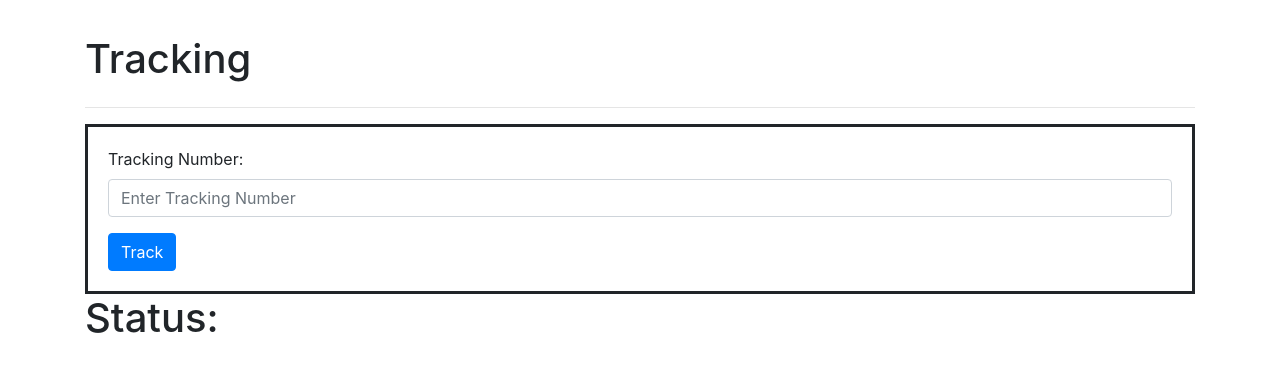
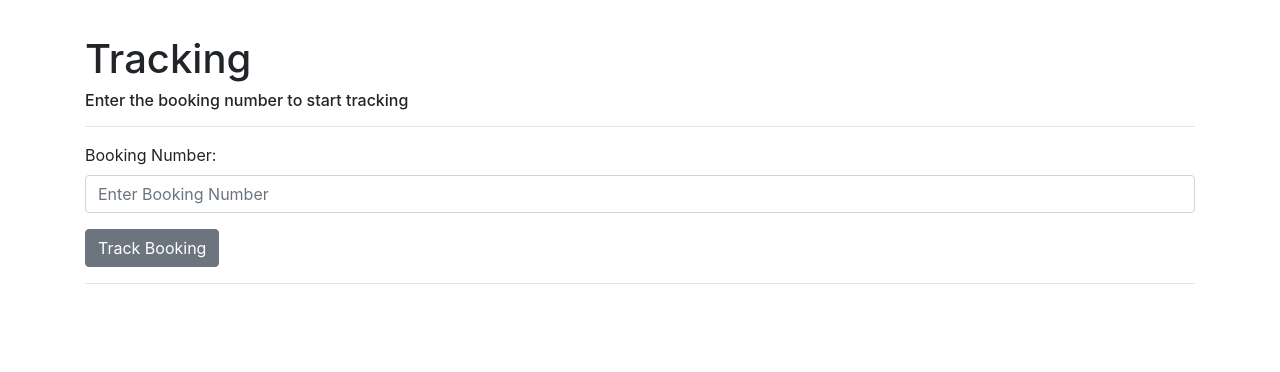
Before and after one commit to sanoj23/cargopal, a React (Create React App) app in the folder cargoPal/ClientApp/: page /tracking in a window 1280 px wide. Shown: the top 372 px of the page. Built offline with nearby package versions, Linux system fonts and the light colour scheme.

Commit message:
Tracking Screen Completed

```diff
--- a/cargoPal/ClientApp/src/components/tracking.jsx
+++ b/cargoPal/ClientApp/src/components/tracking.jsx
@@ -1,37 +1,77 @@
-import React from 'react';
+import React, { Component } from 'react';
+import { connect } from 'react-redux';
 import { Button, Form } from 'react-bootstrap';
 import { Formik } from 'formik';
 import * as Yup from 'yup';
+
+import { GetBookingById } from '../actions/bookingAction';
+
 import FormInput from './form/formInput';
 
+class Tracking extends Component {
+  constructor(props) {
+    super(props);
+    this.state = {
+      booking: {},
+    };
+  }
+
+  componentDidUpdate(prevProps) {
+    if (prevProps.bookings.data !== this.props.bookings.data) {
+      this.setState({ booking: this.props.bookings.data });
+      if (!this.props.bookings.error && this.state.booking) {
+        this.props.func(this.props.bookings.data);
+      }
+    }
+  }
+
+  componentWillUnmount() {
+    this.setState({ booking: null });
+  }
+
+  track = ({ trackingNumber }) => {
+    this.props.GetBookingById(trackingNumber);
+  };
+
+  returnValues = () => {};
+
+  render() {
     const validationSchema = Yup.object().shape({
-  trackingNumber: Yup.string().required().min(1).max(7).label('Email'),
+      trackingNumber: Yup.string()
+        .required()
+        .min(1)
+        .max(7)
+        .label('Tracking Number'),
     });
-
-export default function Tracking({ track }) {
     return (
       <>
         <Formik
           initialValues={{ trackingNumber: '' }}
-        onSubmit={(values) => track(values)}
+          onSubmit={(values) => this.track(values)}
           validationSchema={validationSchema}
         >
-        {({ handleChange, handleSubmit, errors, setFieldTouched, touched }) => (
+          {({
+            handleChange,
+            handleSubmit,
+            errors,
+            setFieldTouched,
+            touched,
+          }) => (
             <Form>
               <FormInput
                 id="trackingNumber"
                 name="trackingNumber"
-              type="trackingNumber"
-              label="Tracking Number:"
-              placeholder="Enter Tracking Number"
+                type="number"
+                label="Booking Number:"
+                placeholder="Enter Booking Number"
                 onBlur={() => setFieldTouched('trackingNumber')}
                 onChange={handleChange('trackingNumber')}
                 errors={errors.trackingNumber}
                 touched={touched.trackingNumber}
               />
 
-            <Button variant="primary" onClick={handleSubmit}>
-              Track
+              <Button variant="secondary" onClick={handleSubmit}>
+                Track Booking
               </Button>
             </Form>
           )}
@@ -39,3 +79,7 @@ export default function Tracking({ track }) {
       </>
     );
   }
+}
+
+const mapStateToProps = ({ bookings }) => ({ bookings });
+export default connect(mapStateToProps, { GetBookingById })(Tracking);
--- a/cargoPal/ClientApp/src/screens/customer/trackingScreen.jsx
+++ b/cargoPal/ClientApp/src/screens/customer/trackingScreen.jsx
@@ -1,4 +1,9 @@
 import React, { Component } from 'react';
+import { Table } from 'react-bootstrap';
+import { connect } from 'react-redux';
+
+import { GetShipmentById } from '../../actions/shipmentAction';
+import { getUserByUserId } from '../../actions/userAction';
 
 import Screen from '../../components/screen';
 import Tracking from '../../components/tracking';
@@ -7,46 +12,126 @@ class TrackingScreen extends Component {
   constructor(props) {
     super(props);
     this.state = {
-      userAuth: {},
+      booking: null,
+      shipment: {},
+      user: {},
     };
   }
 
-  componentDidMount() {
-    // reset forms
-    // if (!this.props.location.state.user) {
-    //   const user = this.props.location.state.user;
-    //   if (user && user === 'visitor') {
-    //     this.setState({ userAuth: user });
-    //   }
-    // }
+  componentDidUpdate(prevProps) {
+    if (prevProps.shipments.data !== this.props.shipments.data) {
+      this.setState({ shipments: this.props.shipments.data });
+      if (!this.props.shipments.error) {
+        this.props.getUserByUserId(this.props.shipments.data.userId);
+      }
+    }
+    if (prevProps.users.data !== this.props.users.data) {
+      this.setState({ user: this.props.users.data });
+    }
   }
 
-  componentDidUpdate() {
-    // reenter state of the shipment
-    console.log(this.state.userAuth);
+  componentWillUnmount() {
+    this.setState({ booking: null, shipment: null, user: null });
   }
 
-  requestTracking = (values) => {
-    const track = this.state.items.find(
-      (i) => i.id === parseInt(values.trackingNumber)
+  getInfo = (booking) => {
+    this.setState({ booking: booking });
+    this.props.GetShipmentById(booking.shipmentId);
+  };
+
+  DisplayBooking = () => {
+    const {
+      bookingId,
+      item,
+      instructions,
+      packaging,
+      status,
+      receiverName,
+      receiverPhone,
+    } = this.state.booking;
+
+    return (
+      <>
+        {this.state.booking ? (
+          <Table striped bordered hover>
+            <thead>
+              <tr>
+                <th>#Id</th>
+                <th>Receiver</th>
+                <th>Phone</th>
+                <th>Item</th>
+                <th>Instructions</th>
+                <th>Packaging</th>
+                <th>Status</th>
+              </tr>
+            </thead>
+            <tbody>
+              <tr>
+                <td>{bookingId}</td>
+                <td>{receiverName}</td>
+                <td>{receiverPhone}</td>
+                <td>{item}</td>
+                <td>{instructions}</td>
+                <td>{packaging}</td>
+                <td>{status}</td>
+              </tr>
+            </tbody>
+          </Table>
+        ) : null}
+      </>
     );
-    console.log(track);
+  };
+
+  DisplayShipment = () => {
+    console.log('check');
+
+    const { companyName, email, phone, address } = this.state.user;
+
+    return (
+      <>
+        {this.state.user && this.state.shipment ? (
+          <>
+            <hr />
+            <h4>{companyName}</h4>
+            <h6>{address}</h6>
+            <h6>{email}</h6>
+            <h6>{phone}</h6>
+
+            <hr />
+            <h4>Shipment Status: {this.props.shipments.data.status}</h4>
+            <hr />
+
+            {this.state.booking ? this.DisplayBooking() : null}
+          </>
+        ) : null}
+      </>
+    );
   };
 
   render() {
     return (
-      <Screen title="Tracking" navbar={`${this.state.userAuth}`}>
-        <div
-          style={{ borderStyle: 'solid', padding: 20, width: 'auto', left: 10 }}
-        >
-          <Tracking track={this.requestTracking.bind(this)} />
+      <Screen
+        title="Tracking"
+        subtitle="Enter the booking number to start tracking"
+        navbar={`${this.state.userAuth}`}
+      >
+        <div>
+          <Tracking func={this.getInfo} />
         </div>
+
+        <hr />
+
         <div>
-          <h1>Status: </h1>
+          {this.state.booking && this.state.shipment && this.state.user
+            ? this.DisplayShipment()
+            : null}
         </div>
       </Screen>
     );
   }
 }
 
-export default TrackingScreen;
+const mapStateToProps = ({ shipments, users }) => ({ shipments, users });
+export default connect(mapStateToProps, { GetShipmentById, getUserByUserId })(
+  TrackingScreen
+);
```
Lines whose indentation alone changed are shown as unchanged.
